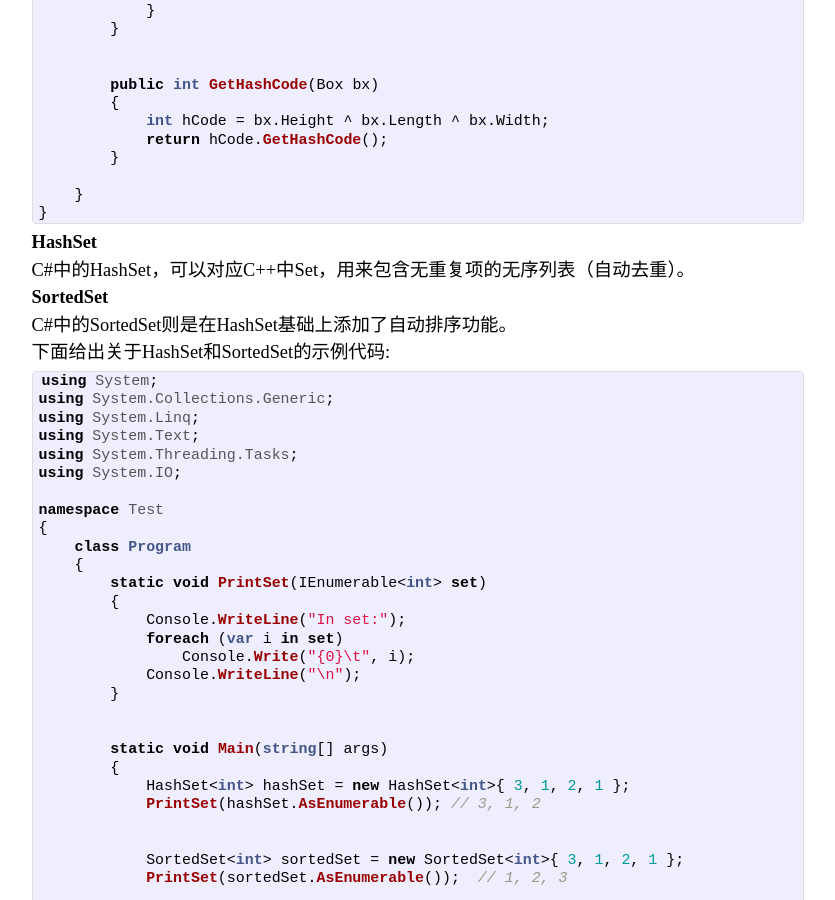
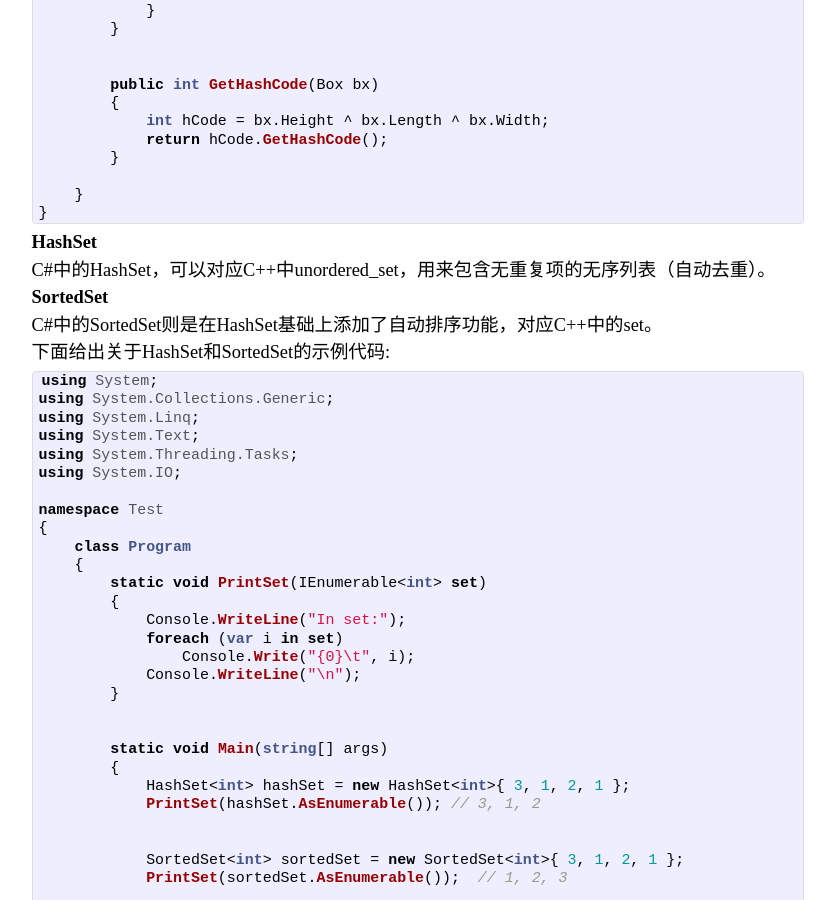
Before and after one commit to hhuangllei/hhuangllei.github.io, a Jekyll site: the page built from _posts/2015-05-26-generic-collections-in-C#.md, in a window 1280 px wide and 900 px high, scrolled down 3092 px. Shown: the whole window, without its empty margins (222-1057 px from the left). Built offline with Jekyll 4.4.1, drawn with Linux system fonts in a browser that asks for light colours; comment, search, counter and statistics services are not loaded.

Commit message:
1. 修改阿里一面经验中关于第k大数用划分的时间复杂度推导；2. 修改C#一般容器中关于HashSet和Set对应C++中的说法

```diff
--- a/_posts/2015-05-26-generic-collections-in-C#.md
+++ b/_posts/2015-05-26-generic-collections-in-C#.md
@@ -177,11 +177,11 @@ namespace Test
 
 ### HashSet
 
-C#中的HashSet，可以对应C++中Set，用来包含无重复项的无序列表（自动去重）。
+C#中的HashSet，可以对应C++中unordered_set，用来包含无重复项的无序列表（自动去重）。
 
 ### SortedSet
 
-C#中的SortedSet则是在HashSet基础上添加了自动排序功能。
+C#中的SortedSet则是在HashSet基础上添加了自动排序功能，对应C++中的set。
 
 下面给出关于HashSet和SortedSet的示例代码:
 
```
Also changed, not shown: _posts/2015-05-04-2-Alibaba-intern-interview1-summary.md (+7 -0 lines).
